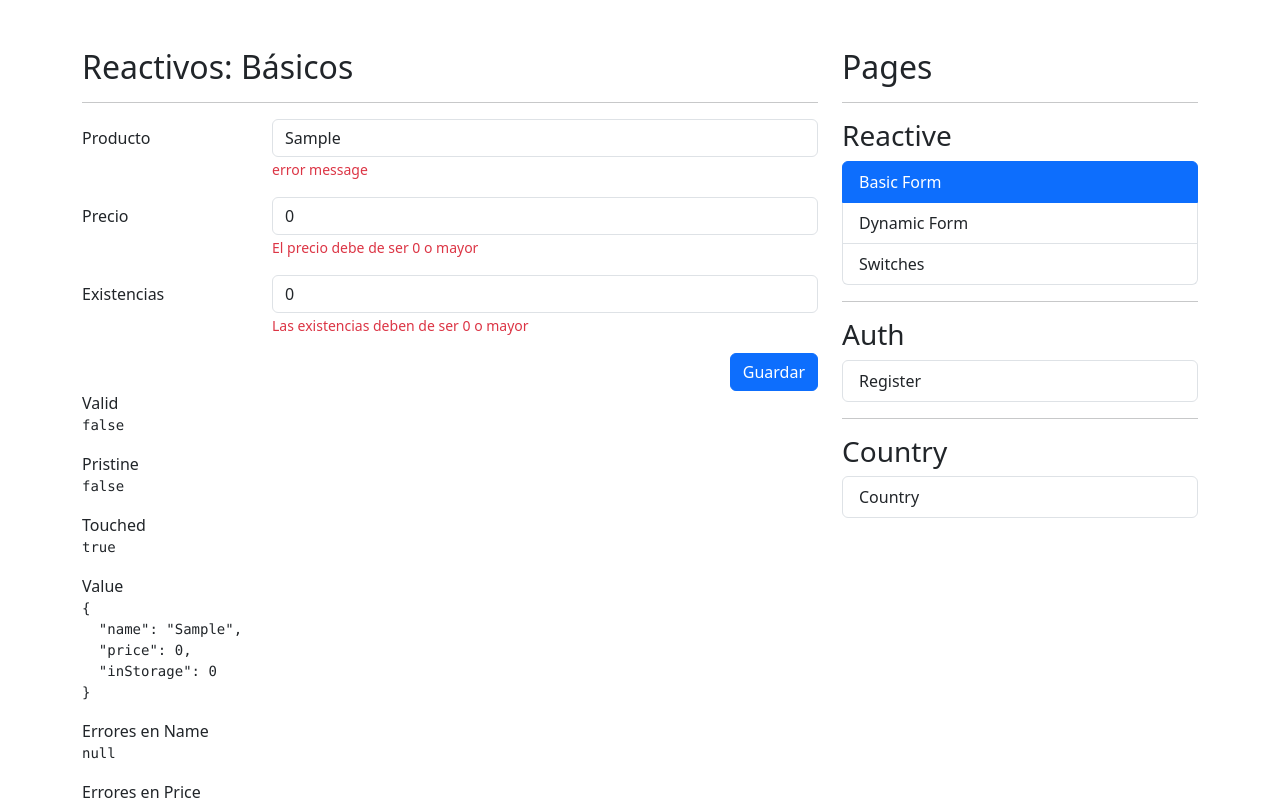
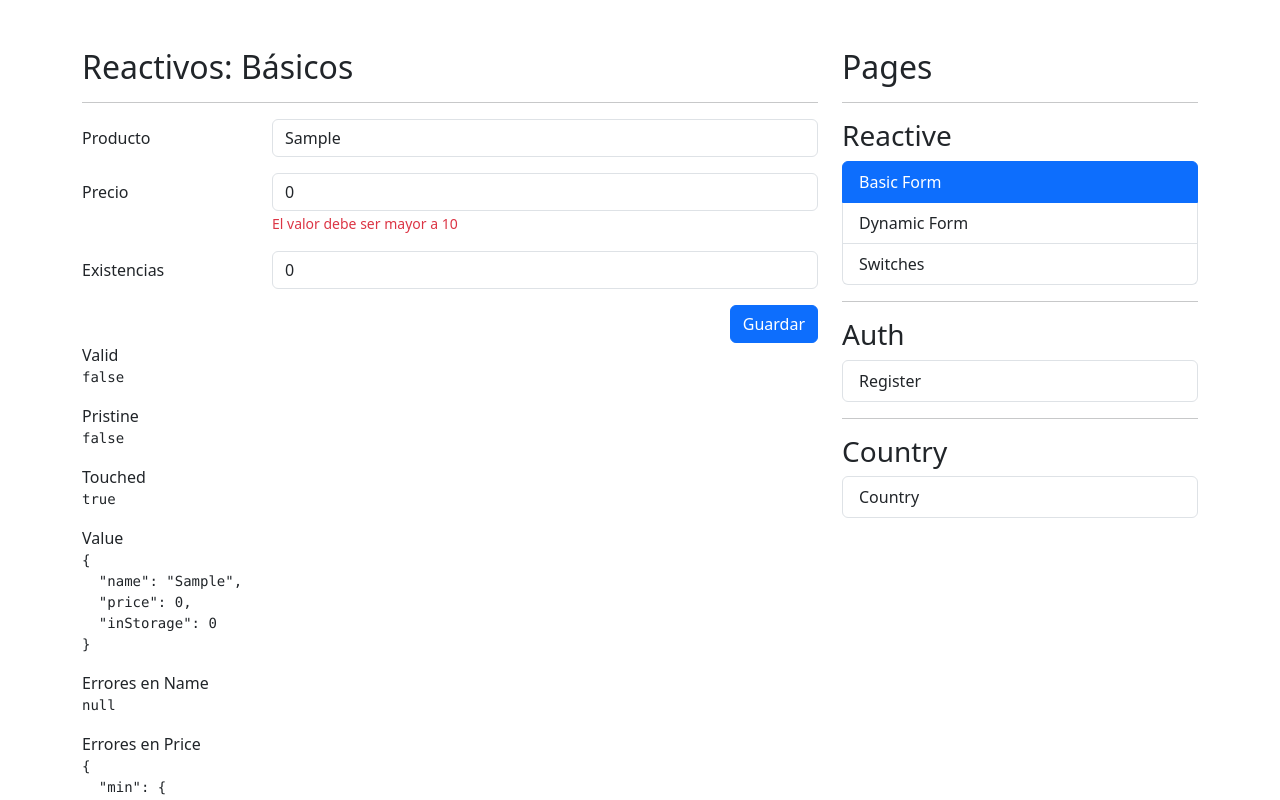
Before and after one commit to jcdev92/reactive-forms, an Angular app: page /reactive/basic in a window 1280 px wide. Both pictures are taken after typing "Sample" into the empty fields and a click on the button "Guardar". Shown: the top 800 px of the page. Built offline with nearby package versions, Linux system fonts and the light colour scheme.

Commit message:
feat(+ logic): :sparkles: handle fom validaion error responses

```diff
--- a/src/app/reactive/pages/basic-page/basic-page.component.html
+++ b/src/app/reactive/pages/basic-page/basic-page.component.html
@@ -4,23 +4,20 @@
 <div class="row">
   <div class="col">
 
-        <form autocomplete="off" [formGroup]="myForm">
+    <form autocomplete="off" [formGroup]="myForm" (ngSubmit)="onSave()">
 
       <!-- Campo de producto -->
       <div class="mb-3 row">
         <label class="col-sm-3 col-form-label">Producto</label>
         <div class="col-sm-9">
 
-                    <input type="text"
-                           class="form-control"
-                           placeholder="Nombre del producto"
-                           formControlName="name"
-                           >
+          <input type="text" class="form-control" placeholder="Nombre del producto" formControlName="name">
 
+          @if (isValidField("name")) {
           <span class="form-text text-danger">
-                        <!-- Debe de ser de 3 letras -->
-                        error message
+            {{ getFieldError("name") }}
           </span>
+          }
         </div>
       </div>
 
@@ -28,13 +25,12 @@
       <div class="mb-3 row">
         <label class="col-sm-3 col-form-label">Precio</label>
         <div class="col-sm-9">
-                    <input type="number"
-                           class="form-control"
-                           placeholder="Precio del producto"
-                           formControlName="price">
+          <input type="number" class="form-control" placeholder="Precio del producto" formControlName="price">
+          @if (isValidField("price")) {
           <span class="form-text text-danger">
-                        El precio debe de ser 0 o mayor
+            {{ getFieldError("price") }}
           </span>
+          }
         </div>
       </div>
 
@@ -42,22 +38,19 @@
       <div class="mb-3 row">
         <label class="col-sm-3 col-form-label">Existencias</label>
         <div class="col-sm-9">
-                    <input type="number"
-                           class="form-control"
-                           placeholder="Existencias del producto"
-                           formControlName="inStorage"
-                           >
+          <input type="number" class="form-control" placeholder="Existencias del producto" formControlName="inStorage">
+          @if (isValidField("inStorage")) {
           <span class="form-text text-danger">
-                         Las existencias deben de ser 0 o mayor
+            {{ getFieldError("inStorage") }}
           </span>
+          }
         </div>
       </div>
 
 
       <div class="row">
         <div class="col">
-                    <button type="submit"
-                            class="btn btn-primary float-end">
+          <button type="submit" class="btn btn-primary float-end">
             Guardar
           </button>
         </div>
@@ -89,18 +82,18 @@
     <pre>{{ myForm.value | json }}</pre>
 
     <span>Errores en Name </span>
-        <pre>{{ myForm.controls.name.errors| json }}</pre>
+    <pre>{{ myForm.controls["name"].errors| json }}</pre>
 
     <span>Errores en Price </span>
-        <pre>{{ myForm.controls.price.errors | json }}</pre>
+    <pre>{{ myForm.controls["price"].errors | json }}</pre>
 
     <span>Errores en InStorage </span>
-        <pre>{{ myForm.controls.inStorage.errors | json }}</pre>
+    <pre>{{ myForm.controls["inStorage"].errors | json }}</pre>
 
     <span>Precio</span>
-        <pre>{{ myForm.controls.price.value | json }}</pre>
+    <pre>{{ myForm.controls["price"].value | json }}</pre>
 
     <span>Producto</span>
-        <pre>{{ myForm.controls.name.value | json }}</pre>
+    <pre>{{ myForm.controls["name"].value | json }}</pre>
   </div>
 </div>
--- a/src/app/reactive/pages/basic-page/basic-page.component.ts
+++ b/src/app/reactive/pages/basic-page/basic-page.component.ts
@@ -10,7 +10,7 @@ import { FormBuilder, FormControl, FormGroup, ReactiveFormsModule, Validators }
 export class BasicPageComponent {
   fb = inject(FormBuilder);
 
-  myForm = this.fb.group({
+  myForm: FormGroup = this.fb.group({
     name: ['', [Validators.required, Validators.minLength(3)]],
     price: [0, [Validators.required, Validators.min(10)]],
     inStorage: [0, [Validators.required, Validators.min(0)]],
@@ -22,4 +22,39 @@ export class BasicPageComponent {
   //   price: new FormControl(0, [] // validadores sincronos, [] // validadores asincronos),
   //   inStorage: new FormControl(0),
   // })
+
+  isValidField(field: string): boolean {
+    return !!this.myForm.controls[field].errors && this.myForm.controls[field].touched;
+  }
+
+  getFieldError(field: string): string | null {
+    if (!this.myForm.controls[field]) return null;
+    const errors = this.myForm.controls[field].errors ?? {};
+
+    for (const key of Object.keys(errors)) {
+      switch (key) {
+        case 'required':
+          return 'Este campo es requerido';
+        case 'minlength':
+          return `El campo debe tener al menos ${errors['minlength'].requiredLength} caracteres`;
+        case 'min':
+          return `El valor debe ser mayor a ${errors['min'].min}`;
+      }
+    }
+    return null;
+  }
+
+  onSave() {
+    if (this.myForm.invalid) {
+      this.myForm.markAllAsTouched();
+      return;
+    }
+
+    console.log(this.myForm.value);
+    this.myForm.reset({
+      name: '',
+      price: 0,
+      inStorage: 0,
+    });
+  }
 }
```
Lines whose indentation alone changed are shown as unchanged.
